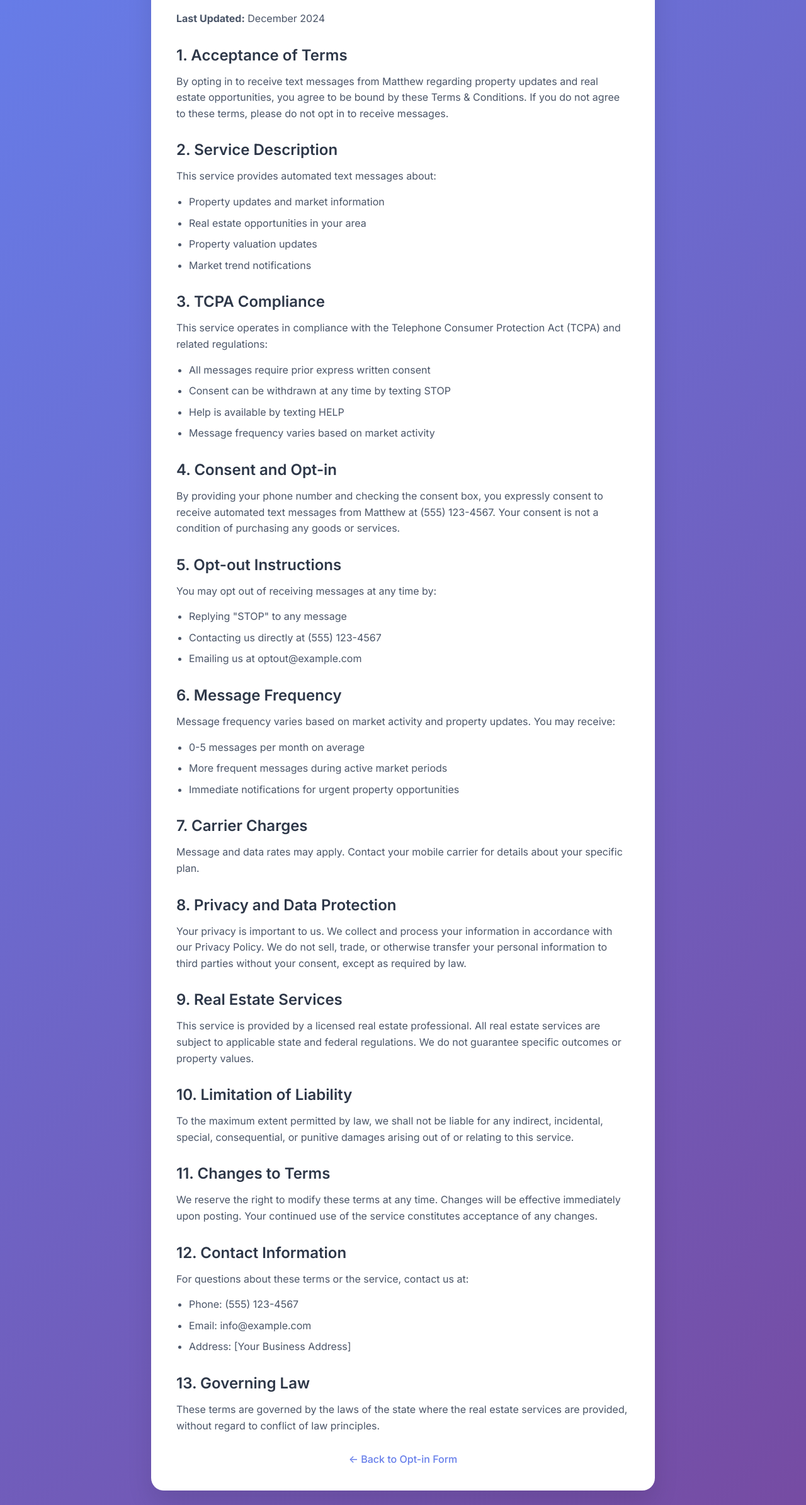
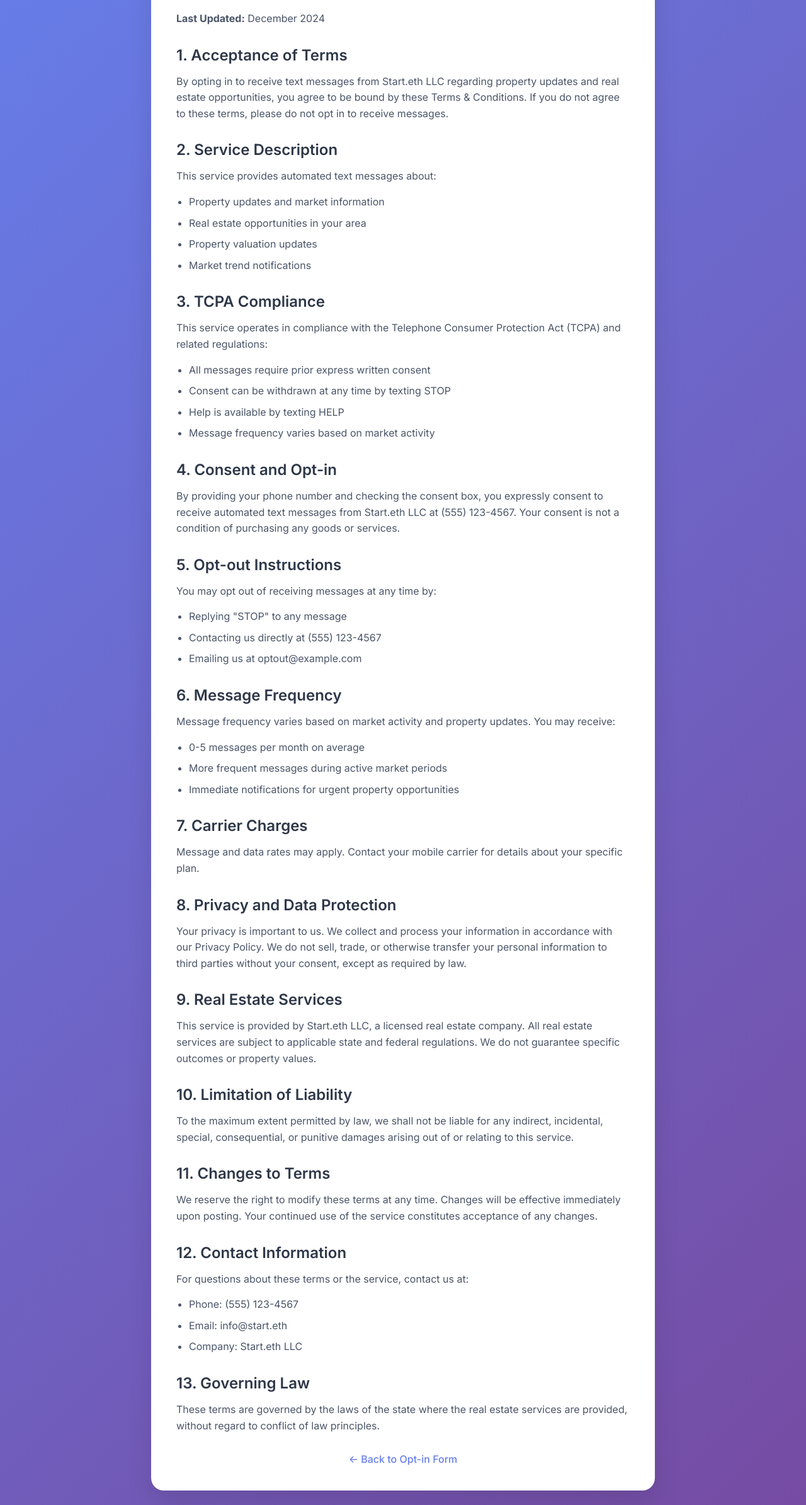
Before and after one commit to Esalguero007/online, a plain HTML site: page terms.html in a window 1280 px wide. Shown: the part 142-2531 px from the top of the page at 63% size. Drawn offline with Linux system fonts and the light colour scheme.

Commit message:
Update form with Start.eth LLC branding and contact information

```diff
--- a/script.js
+++ b/script.js
@@ -125,7 +125,7 @@ async function handleFormSubmit(event) {
             name: name,
             propertyAddress: propertyAddress,
             optInDate: new Date().toISOString(),
-            consentText: 'I agree to receive automated text messages from Matthew at (555) 123-4567 about my property and real estate opportunities. Message frequency varies. Text HELP for help. Text STOP to opt-out.',
+            consentText: 'I agree to receive automated text messages from Start.eth LLC at (555) 123-4567 about my property and real estate opportunities. Message frequency varies. Text HELP for help. Text STOP to opt-out.',
             source: 'TCPA_Compliant_Web_Form'
         };
 
--- a/terms.html
+++ b/terms.html
@@ -78,7 +78,7 @@
         <p><strong>Last Updated:</strong> December 2024</p>
 
         <h2>1. Acceptance of Terms</h2>
-        <p>By opting in to receive text messages from Matthew regarding property updates and real estate opportunities, you agree to be bound by these Terms & Conditions. If you do not agree to these terms, please do not opt in to receive messages.</p>
+        <p>By opting in to receive text messages from Start.eth LLC regarding property updates and real estate opportunities, you agree to be bound by these Terms & Conditions. If you do not agree to these terms, please do not opt in to receive messages.</p>
 
         <h2>2. Service Description</h2>
         <p>This service provides automated text messages about:</p>
@@ -99,7 +99,7 @@
         </ul>
 
         <h2>4. Consent and Opt-in</h2>
-        <p>By providing your phone number and checking the consent box, you expressly consent to receive automated text messages from Matthew at (555) 123-4567. Your consent is not a condition of purchasing any goods or services.</p>
+        <p>By providing your phone number and checking the consent box, you expressly consent to receive automated text messages from Start.eth LLC at (555) 123-4567. Your consent is not a condition of purchasing any goods or services.</p>
 
         <h2>5. Opt-out Instructions</h2>
         <p>You may opt out of receiving messages at any time by:</p>
@@ -124,7 +124,7 @@
         <p>Your privacy is important to us. We collect and process your information in accordance with our Privacy Policy. We do not sell, trade, or otherwise transfer your personal information to third parties without your consent, except as required by law.</p>
 
         <h2>9. Real Estate Services</h2>
-        <p>This service is provided by a licensed real estate professional. All real estate services are subject to applicable state and federal regulations. We do not guarantee specific outcomes or property values.</p>
+        <p>This service is provided by Start.eth LLC, a licensed real estate company. All real estate services are subject to applicable state and federal regulations. We do not guarantee specific outcomes or property values.</p>
 
         <h2>10. Limitation of Liability</h2>
         <p>To the maximum extent permitted by law, we shall not be liable for any indirect, incidental, special, consequential, or punitive damages arising out of or relating to this service.</p>
@@ -136,8 +136,8 @@
         <p>For questions about these terms or the service, contact us at:</p>
         <ul>
             <li>Phone: (555) 123-4567</li>
-            <li>Email: info@example.com</li>
-            <li>Address: [Your Business Address]</li>
+            <li>Email: info@start.eth</li>
+            <li>Company: Start.eth LLC</li>
         </ul>
 
         <h2>13. Governing Law</h2>
```
Also changed, not shown: index.html (+6 -6 lines), privacy.html (+2 -2 lines), 1 other file.
